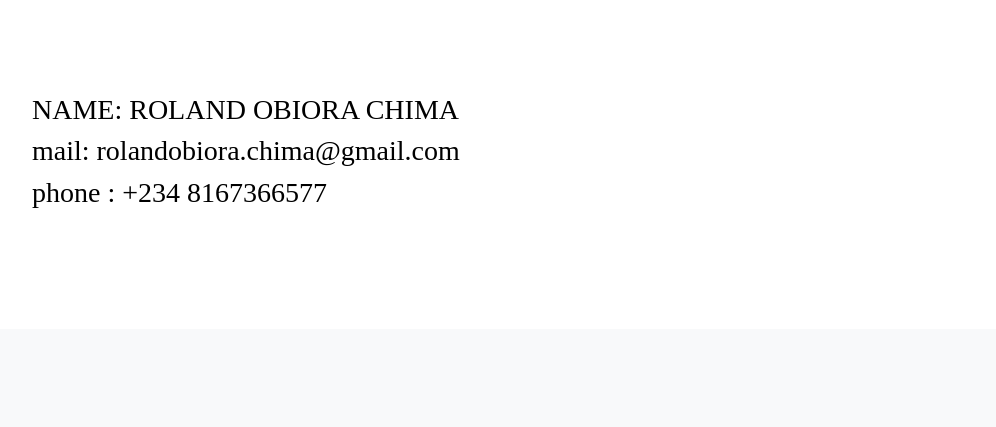
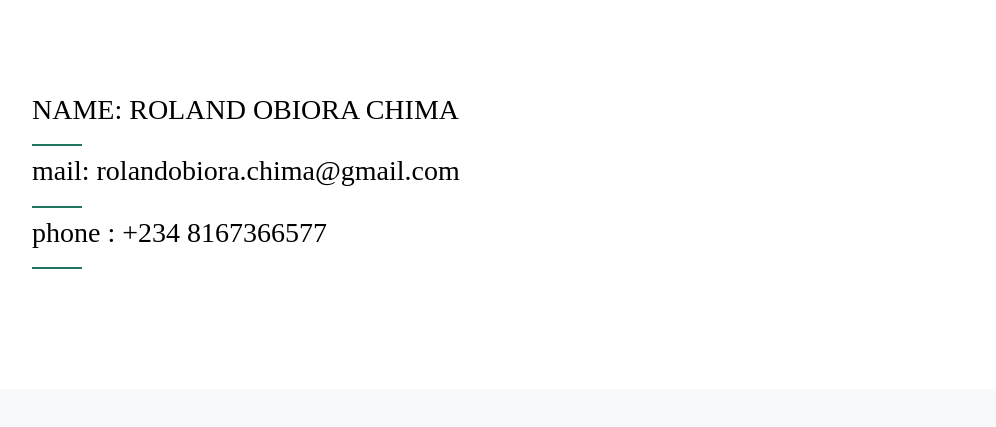
Before and after one commit to pro-fibonacci/littlePortfolio, a plain HTML site: page index.html in a window 1280 px wide. Shown: the part 4117-4544 px from the top of the page, without its empty margins (53-1049 px from the left). Drawn offline with Linux system fonts and the light colour scheme; files whose address does not match are found by name; a web font is replaced by a local one.

Commit message:
update form

```diff
--- a/index.html
+++ b/index.html
@@ -313,9 +313,9 @@
         </div>
 
 
-        <h3> NAME: ROLAND  OBIORA CHIMA </h3>
-         <h3> mail: rolandobiora.chima@gmail.com </h3>
-        <h3> phone : +234 8167366577</h3>
+        <h3 class="section-title"> NAME: ROLAND  OBIORA CHIMA </h3>
+         <h3 class="section-title"> mail: rolandobiora.chima@gmail.com </h3>
+        <h3 class="section-title"> phone : +234 8167366577</h3>
         </form>
       </div>
     </section>
```
